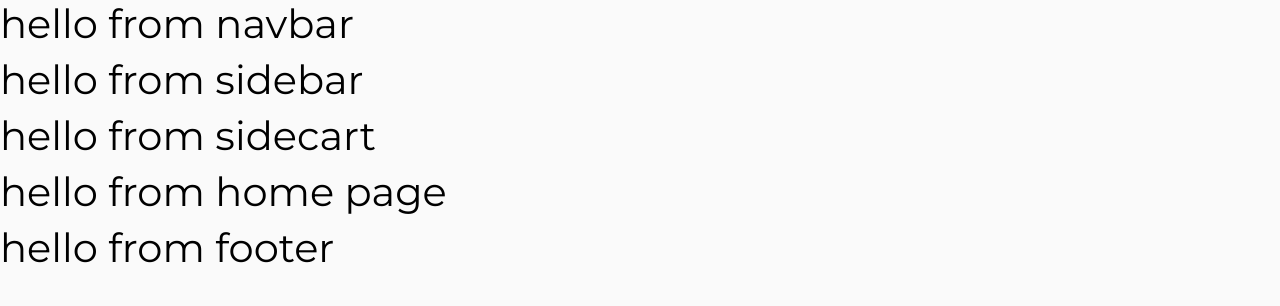
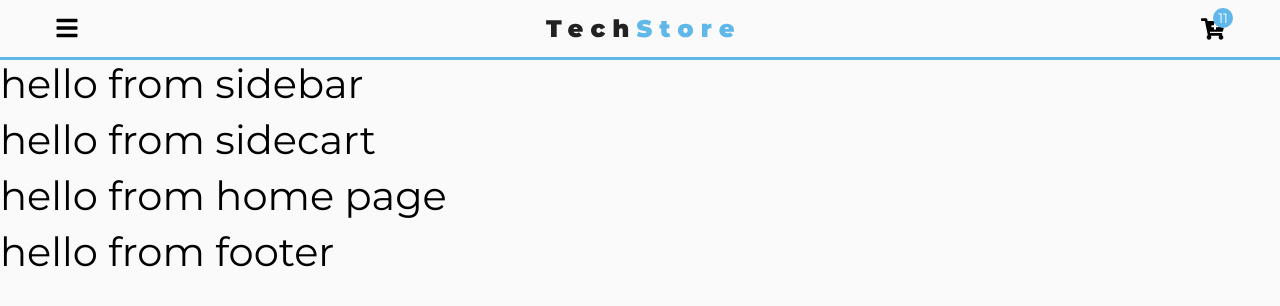
Before and after one commit to bambooka/tech-store, a React (Create React App) app: page / in a window 1280 px wide. Shown: the top 306 px of the page. Built offline with nearby package versions, Linux system fonts and the light colour scheme.

Commit message:
feat: create navbar and add style for it
Signed-off-by: bambooka <sumkina.ol@yandex.ru>

```diff
--- a/src/component/Navbar.js
+++ b/src/component/Navbar.js
@@ -1,7 +1,63 @@
 import React from 'react';
+import {FaBars, FaCartPlus} from 'react-icons/fa'
+import styled from 'styled-components'
+import {ProductConsumer} from '../context'
+import logo from '../images/logo.svg'
 
-export default function Navbar(){
+export default function Navbar() {
     return (
-        <h1> hello from navbar</h1>
+        <ProductConsumer>
+            {value => {
+                const {cartItems, handleSidebar, handleCart} = value;
+                return <NavWrapper>
+                    <div className="nav-center">
+                        <FaBars className="nav-icon" onClick={handleSidebar}/>
+                        <img src={logo} alt="tech store logo"/>
+                        <div className="nav-cart">
+                            <FaCartPlus className="nav-icon" onClick={handleCart}/>
+                            <div className="cart-items">{cartItems}</div>
+                        </div>
+                    </div>
+                </NavWrapper>
+            }}
+        </ProductConsumer>
     )
 }
+
+const NavWrapper = styled.nav`
+    position: -webkit-sticky;
+    position: sticky;
+    top: 0;
+    width: 100%;
+    padding: 1rem 1.5rem;
+    background: var(--mainGrey);
+    border-bottom: 3px solid var(--primaryColor);
+
+    .nav-center {
+        display: flex;
+        align-items: center;
+        justify-content: space-between;
+        max-width: 1170px;
+        margin: 0 auto;
+    }
+
+    .nav-icon {
+        font-size: 1.5rem;
+        cursor: pointer;
+    }
+
+    .nav-cart {
+        position: relative;
+    }
+
+    .cart-items {
+        position: absolute;
+        background: var(--primaryColor);
+        font-size: 0.85rem;
+        top: -8px;
+        right: -8px;
+        border-radius: 50%;
+        padding: 0 5px;
+        color: var(--mainWhite)
+    }
+`;
--- a/src/context/context.js
+++ b/src/context/context.js
@@ -6,7 +6,8 @@
 
     state = {
         sidebarOpen: false,
-        cartOpen: false
+        cartOpen: false,
+        cartItems: 11
     };
 
     handleSidebar = () => {
```
